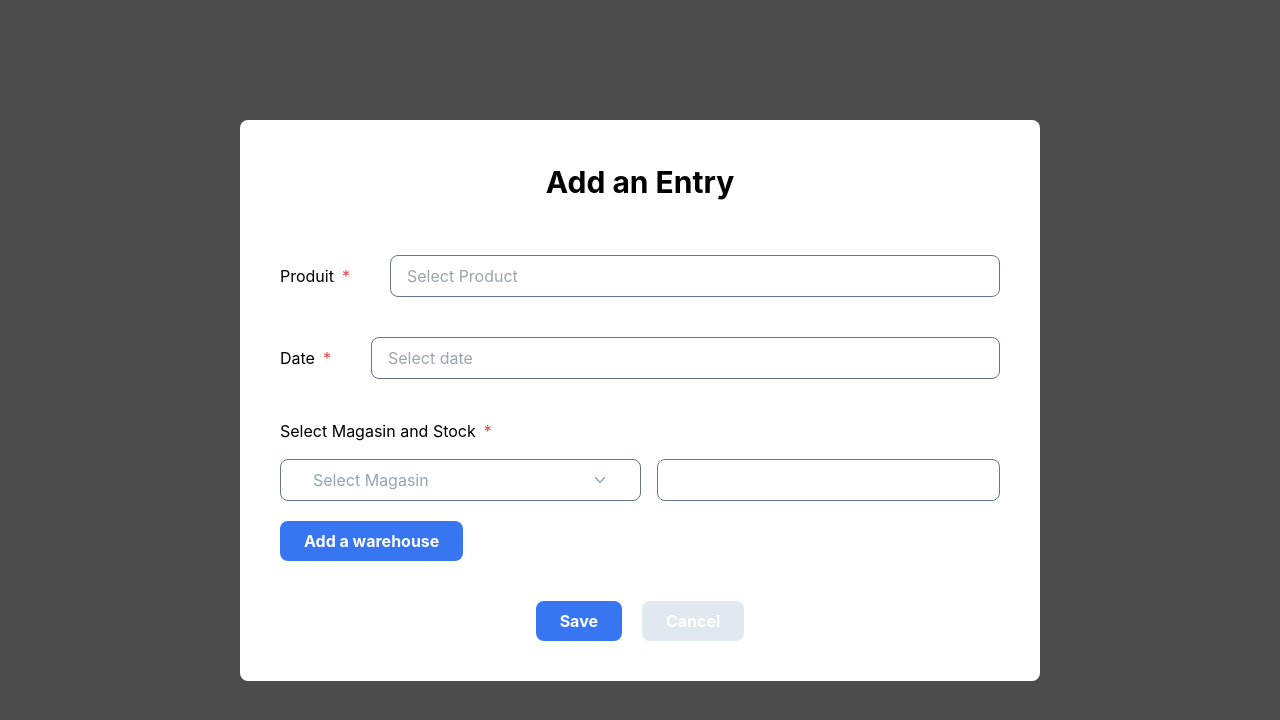
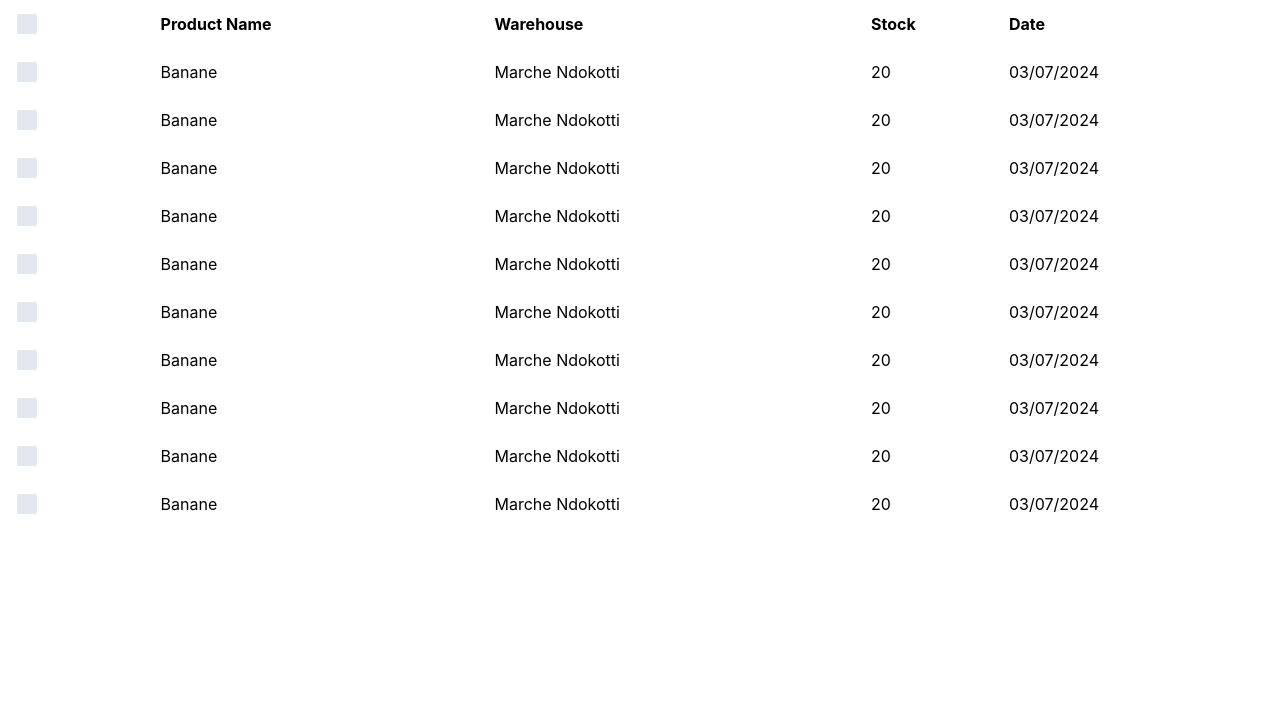
Before and after one commit to mbianou-bradon/mini-inventory, a React (Create React App) app: page /inventory in a window 1280 px wide. Shown: the top 720 px of the page. Built offline with nearby package versions, Linux system fonts and the light colour scheme.

Commit message:
chore(component): implemented table row and inventory table structure

```diff
--- a/src/App.tsx
+++ b/src/App.tsx
@@ -6,12 +6,13 @@ import Input from './components/atoms/input/Input.atom';
 import Dropdown from './components/atoms/dropdown/Dropdown.atom';
 import WareHouseSelectorAndStock from './components/molecules/warehouse-selector-and-stock/WareHouseSelectorAndStock.molecule';
 import CreateInventory from './components/organisms/create-inventory/CreateInventory.organism';
+import InventoryTable from './components/organisms/inventory-table/InventoryTable.organism';
 
 function App() {
   const [value, setValue] = useState<string>('')
   return (
     <div className="App">
-      <CreateInventory />
+      <InventoryTable />
     </div>
   );
 }
--- /dev/null
+++ b/src/components/molecules/table-row/TableRow.molecule.tsx
@@ -0,0 +1,20 @@
+import React from 'react'
+
+type Props = {
+    productName?: string;
+    warehouse?: string;
+    stock?: string;
+    date?: string;
+}
+
+export default function TableRow({ productName = 'Banane', warehouse = 'Marche Ndokotti', stock = '20', date = '03/07/2024' }: Props) {
+    return (
+        <tr className='[&>*]:py-3 hover:bg-slate-100'>
+            <td><div className='h-5 w-5 bg-slate-200 rounded-sm mx-4'></div></td>
+            <td>{productName}</td>
+            <td>{warehouse}</td>
+            <td>{stock}</td>
+            <td>{date}</td>
+        </tr>
+    )
+}
--- /dev/null
+++ b/src/components/organisms/inventory-table/InventoryTable.organism.tsx
@@ -0,0 +1,21 @@
+import React from 'react'
+import TableRow from '../../molecules/table-row/TableRow.molecule'
+
+export default function InventoryTable() {
+    return (
+        <table className='w-full bg-red-00'>
+            <tr className='text-left [&>*]:py-3'>
+                <th><div className='h-5 w-5 bg-slate-200 rounded-sm mx-4'></div></th>
+                <th>Product Name</th>
+                <th>Warehouse</th>
+                <th>Stock</th>
+                <th>Date</th>
+            </tr>
+            <tbody className='text-left'>
+                {Array(10).fill(0).map((_v, index) => {
+                    return <TableRow key={index} />
+                })}
+            </tbody>
+        </table>
+    )
+}
```
